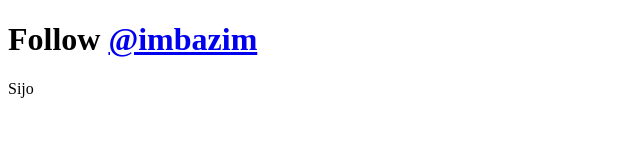
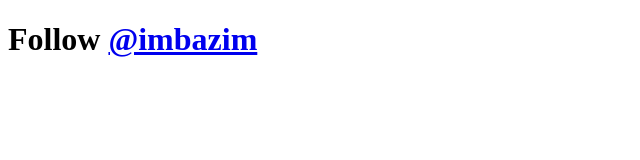
Before and after one commit to imbazim/imbazim.github.io, a plain HTML site: page index.html in a window 1280 px wide. Shown: the full height of the page, 0-640 px from the left. Drawn offline with Linux system fonts and the light colour scheme.

Commit message:
Update index.html

```diff
--- a/index.html
+++ b/index.html
@@ -2,6 +2,6 @@
 <html>
 <body>
 <h1>Follow <a href="https://twitter.com/imbazim" target="_blank">@imbazim</a></h1>
-<p>Sijo</p>
+<p></p>
 </body>
 </html>
```
